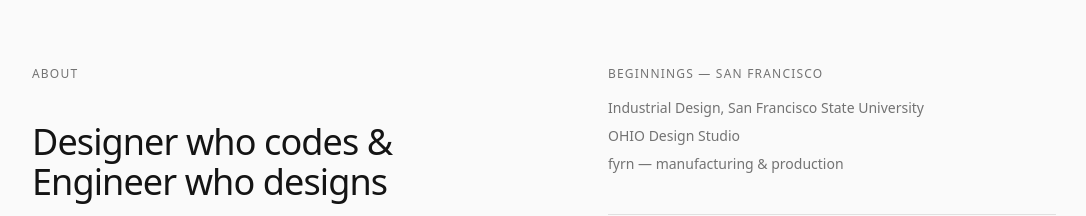
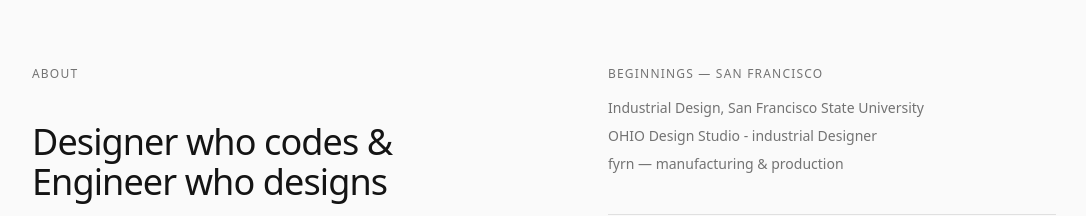
Before and after one commit to dincohen92/portfolio, a Next.js app: page / in a window 1280 px wide. Shown: the part 1900-2116 px from the top of the page, without its empty margins (96-1182 px from the left). Built offline with nearby package versions, Linux system fonts and the light colour scheme.

Commit message:
edit ohio design list item

```diff
--- a/src/components/About.tsx
+++ b/src/components/About.tsx
@@ -26,7 +26,7 @@ export default function About() {
             </p>
             <ul className="space-y-2 text-sm text-muted-foreground">
               <li>Industrial Design, San Francisco State University</li>
-              <li>OHIO Design Studio</li>
+              <li>OHIO Design Studio - industrial Designer</li>
               <li>fyrn — manufacturing &amp; production</li>
             </ul>
           </div>
```
